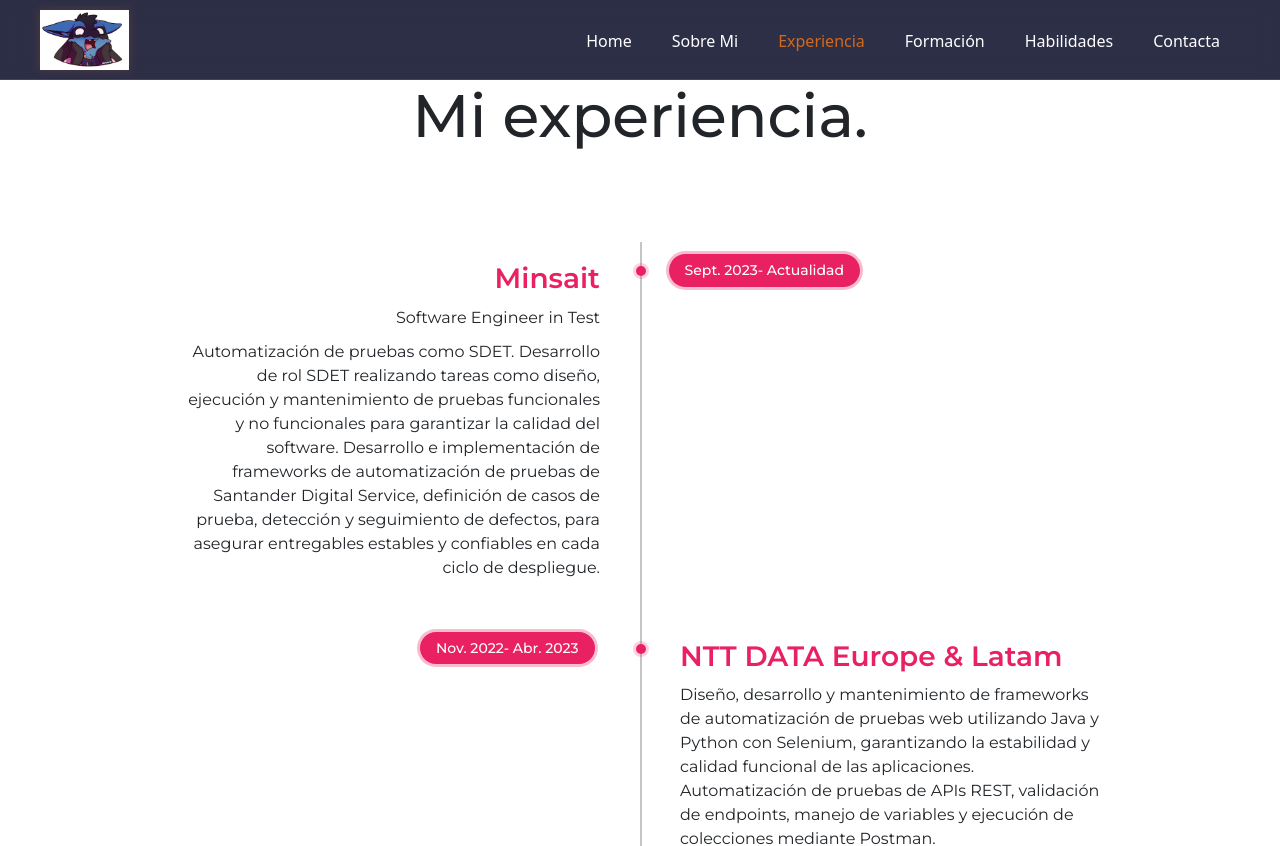
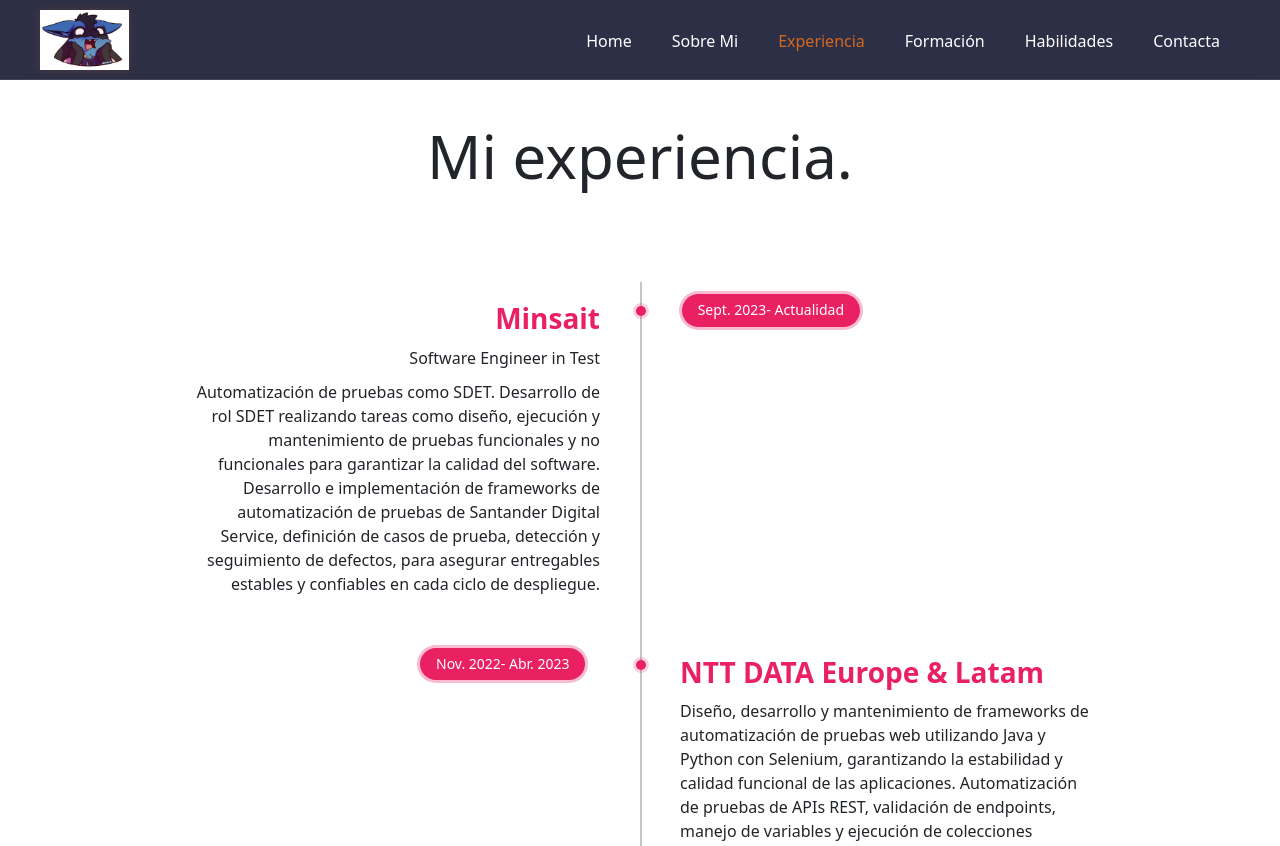
Before and after one commit to JaviLira/portfolio, an Angular app: page /experiencia in a window 1280 px wide. Shown: the top 846 px of the page. Built offline with nearby package versions, Linux system fonts and the light colour scheme.

Commit message:
aguste fondo experiencia

```diff
--- a/src/app/pages/experiencia/experiencia.css
+++ b/src/app/pages/experiencia/experiencia.css
@@ -1,11 +1,11 @@
-@import url('https://fonts.googleapis.com/css?family=Montserrat:400,500,600');
 .experience-container {
   background-color: white;
-  padding: 0;
+  padding: 40px 0;
   margin: 0;
-  margin-bottom: 100px;
-  font-family: 'Montserrat', sans-serif;
   width: 100%;
+  min-height: 100vh;
+  display: flow-root;
+  box-sizing: border-box;
 }
 h1{
   font-size:60px;
@@ -30,6 +30,7 @@
   padding:0;
   margin:0;
 }
+
 .timeline ul li{
   list-style:none;
   position:relative;
@@ -37,6 +38,7 @@
   padding:20px 40px;
   box-sizing:border-box;
 }
+
 .timeline ul li:nth-child(odd){
   float:left;
   text-align:right;
--- a/src/app/pages/experiencia/experiencia.html
+++ b/src/app/pages/experiencia/experiencia.html
@@ -17,7 +17,7 @@
         <div class="content">
           <h3>NTT DATA Europe & Latam</h3>
           <p>Diseño, desarrollo y mantenimiento de frameworks de automatización de pruebas web utilizando Java y Python con Selenium, garantizando la estabilidad y calidad funcional de las aplicaciones.
-Automatización de pruebas de APIs REST, validación de endpoints, manejo de variables y ejecución de colecciones mediante Postman.</p>
+          Automatización de pruebas de APIs REST, validación de endpoints, manejo de variables y ejecución de colecciones mediante Postman.</p>
         </div>
         <div class="time">
           <h4>Nov. 2022- Abr. 2023</h4>
```
